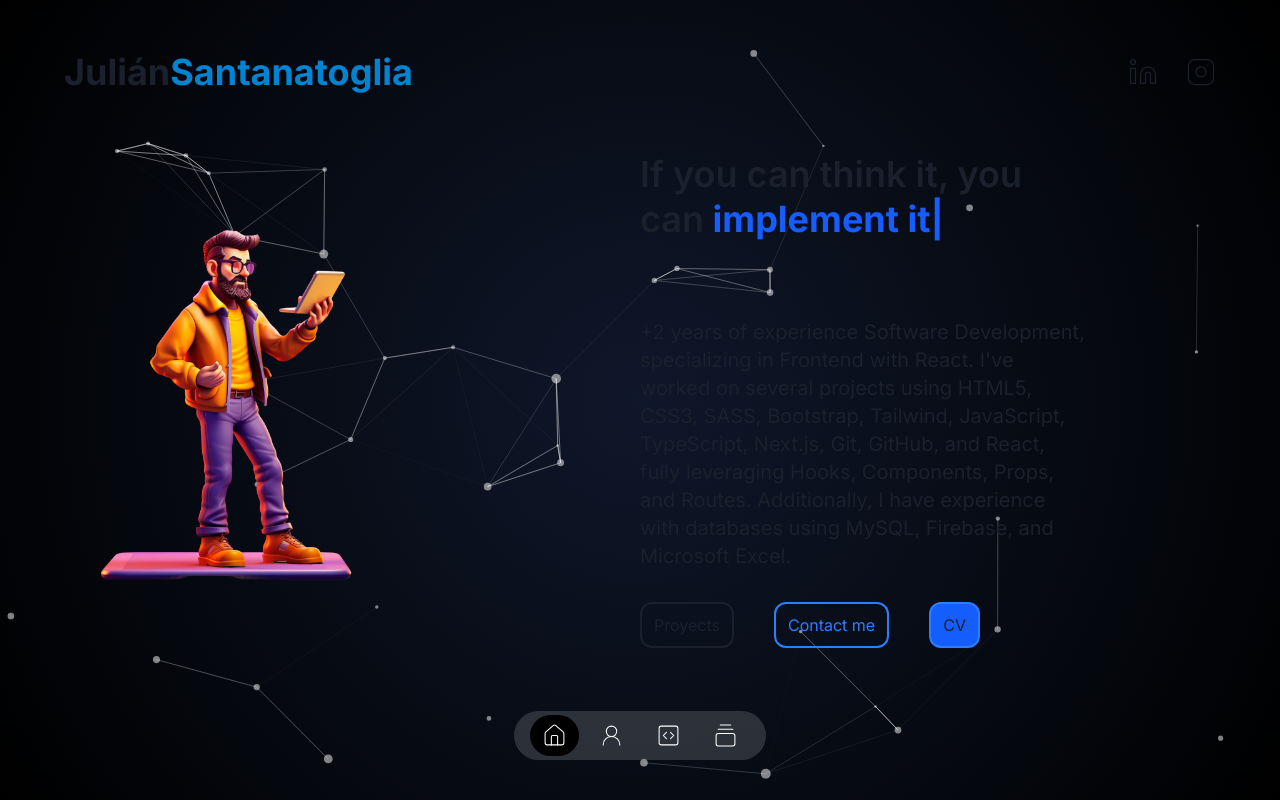
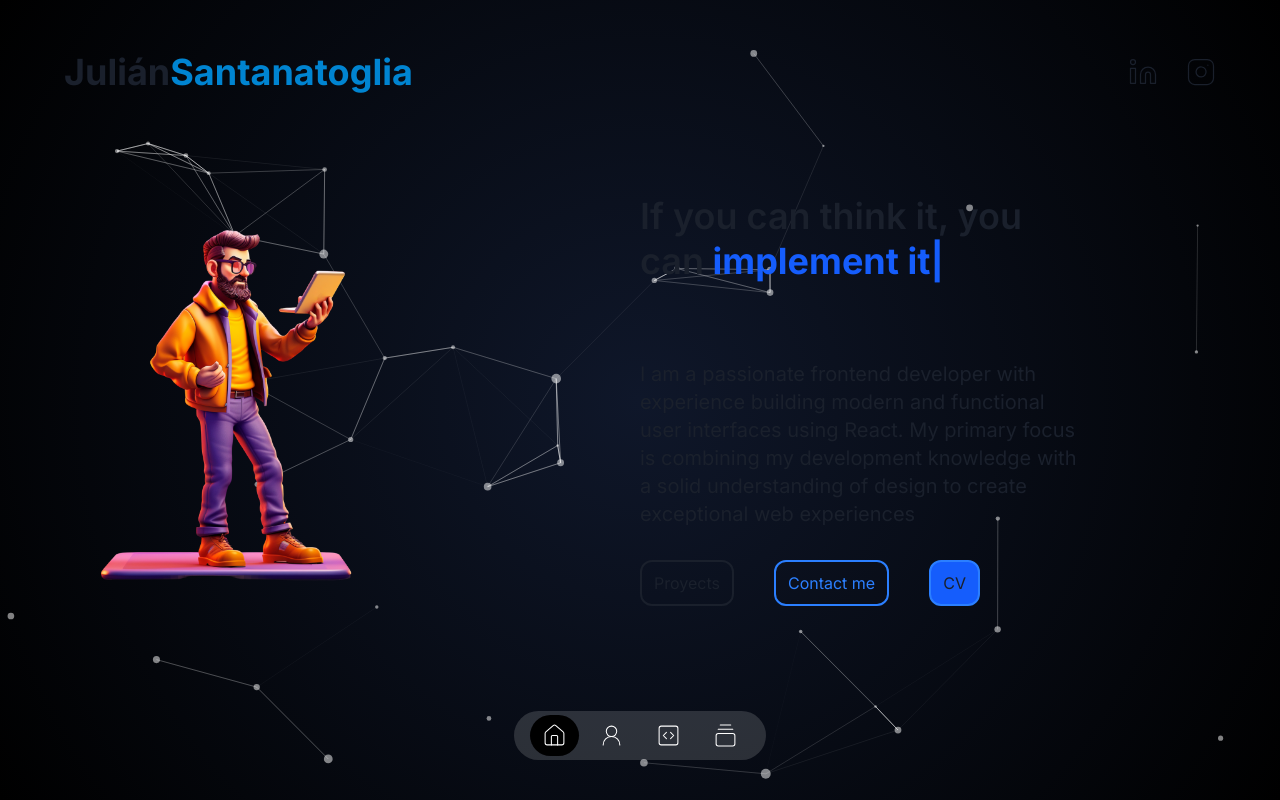
Before and after one commit to JulianSantanatoglia/portfolio, a Next.js app: page / in a window 1280 px wide. Built offline with nearby package versions, Linux system fonts and the light colour scheme.

Commit message:
redes sociales con enlace

```diff
--- a/components/introduction.tsx
+++ b/components/introduction.tsx
@@ -28,7 +28,7 @@ const Introduction = () => {
             </h1>
 
             <p className='mx-auto mb-2 text-xl md:mx-0 md:mb-8'>
-            +2 years of experience Software Development, specializing in Frontend with React. I've worked on several projects using HTML5, CSS3, SASS, Bootstrap, Tailwind, JavaScript, TypeScript, Next.js, Git, GitHub, and React, fully leveraging Hooks, Components, Props, and Routes. Additionally, I have experience with databases using MySQL, Firebase, and Microsoft Excel.
+            I am a passionate frontend developer with experience building modern and functional user interfaces using React. My primary focus is combining my development knowledge with a solid understanding of design to create exceptional web experiences
             </p>
             <div className='flex item-center justify-center gap-3 md:justify-start md:gap-10'>
                     <Link href="/proyects"
@@ -44,7 +44,7 @@ const Introduction = () => {
                     CV
                     </Link>
             </div>
-
+{/* 1.02.57 MIN */}
             </div>
         </div>
     </div>
--- a/data.tsx
+++ b/data.tsx
@@ -4,12 +4,12 @@ export const socialNetworks = [
     {
         id: 1,
         logo: <Linkedin size={30} strokeWidth={1} />,
-        src: "#",
+        src: "https://www.linkedin.com/in/jsantanatoglia/"
     },
     {
         id: 2,
         logo: <Instagram size={30} strokeWidth={1} />,
-        src: "#!",
+        src: "https://www.instagram.com/jsglia/"
     },
 ];
 
```
